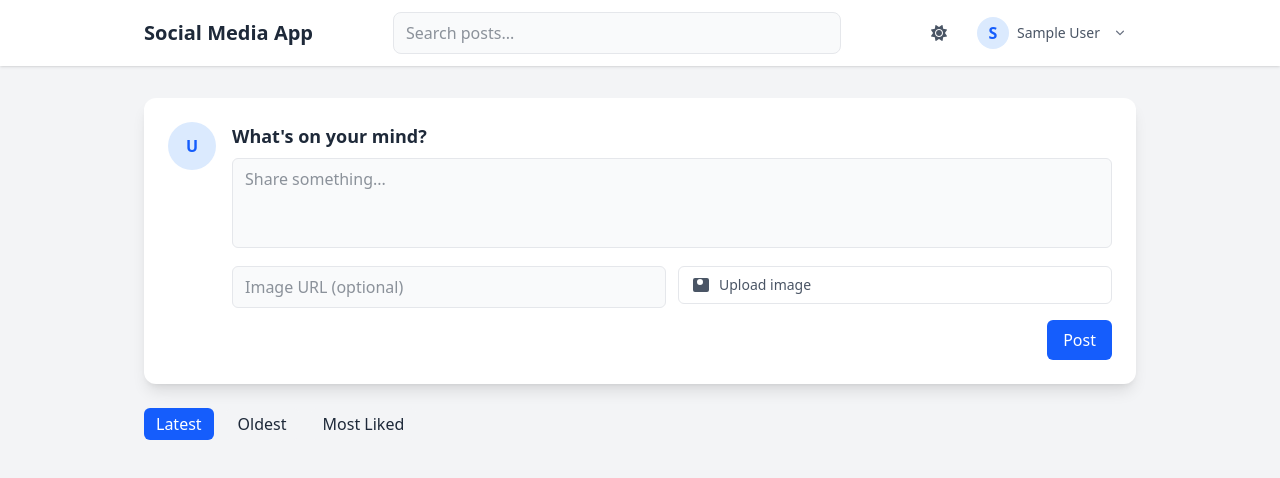
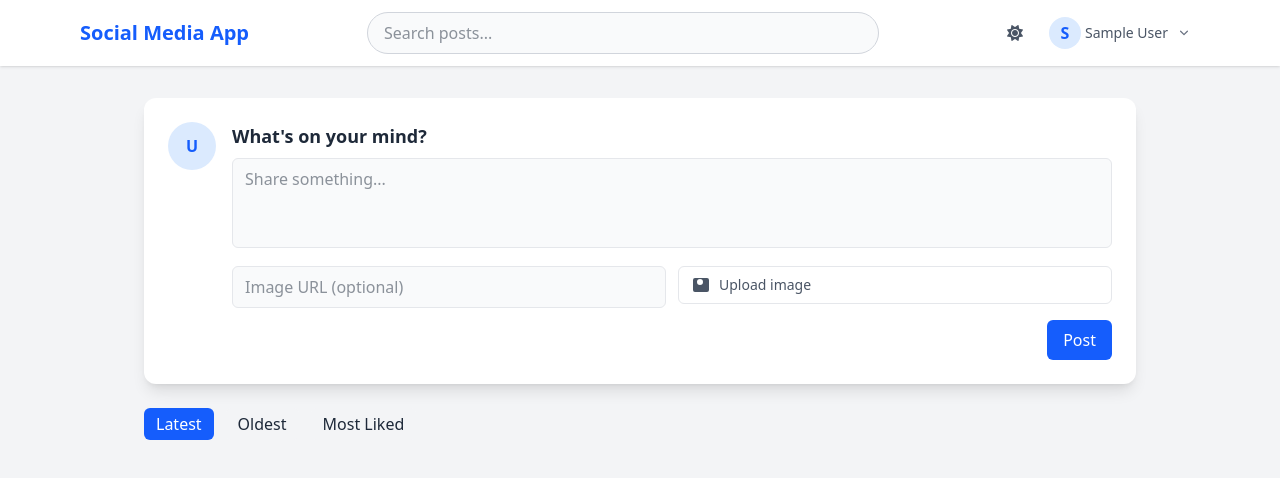
Before and after one commit to farhannawazofficial/smit-hackathon, a website: page feed.html in a window 1280 px wide. Drawn offline with Linux system fonts and the light colour scheme; sample sign-in values are in the browser's storage.

Commit message:
new added

```diff
--- a/feed.html
+++ b/feed.html
@@ -26,25 +26,24 @@
   </head>
   <body class="bg-gray-100 min-h-screen text-gray-800">
 
-    <header class="bg-white shadow sticky top-0 z-20">
-      <div class="max-w-5xl mx-auto px-4 py-3 flex items-center gap-4 flex-wrap">
+    <header class="bg-white shadow sticky top-0 z-20 dark:bg-gray-800">
+      <div class="max-w-6xl mx-auto px-4 py-3 flex items-center justify-between gap-4">
+
         <div class="flex items-center gap-3 flex-shrink-0">
-          <div class="text-xl font-bold">Social Media App</div>
+          <div class="text-xl font-bold text-blue-600 dark:text-blue-400">Social Media App</div>
         </div>
 
-        <div class="flex-1 order-2 w-full md:order-none md:w-auto">
-          <div class="max-w-md mx-auto hidden md:block">
-            <input id="search-input" type="text" placeholder="Search posts..." class="w-full px-3 py-2 border border-gray-200 rounded-lg focus:outline-none focus:ring-2 focus:ring-blue-200 bg-gray-50 dark:bg-gray-700 dark:text-white dark:border-gray-600" />
-          </div>
+        <div class="flex-1 hidden md:block max-w-lg">
+          <input id="search-input" type="text" placeholder="Search posts..." class="w-full px-4 py-2 border border-gray-300 rounded-full focus:outline-none focus:ring-2 focus:ring-blue-400 bg-gray-50 dark:bg-gray-700 dark:text-white dark:border-gray-600" />
         </div>
 
-        <div class="flex items-center gap-3 w-full md:w-auto justify-end order-1 md:order-none relative">
+        <div class="flex items-center gap-2 relative flex-shrink-0">
 
           <button id="mode-toggle-btn" class="p-2 rounded-full hover:bg-gray-100 dark:hover:bg-gray-700 focus:outline-none text-gray-600 dark:text-gray-300">
             <i class="fas fa-sun w-5 h-5"></i>
           </button>
 
-          <button id="profile-toggle-btn" class="flex items-center gap-2 rounded-full px-2 py-1 hover:bg-gray-50 dark:hover:bg-gray-700 focus:outline-none" aria-expanded="false">
+          <button id="profile-toggle-btn" class="flex items-center gap-1 rounded-full px-2 py-1 hover:bg-gray-50 dark:hover:bg-gray-700 focus:outline-none" aria-expanded="false">
             <div id="header-avatar" class="w-8 h-8 rounded-full bg-blue-100 flex items-center justify-center text-blue-600 font-semibold overflow-hidden"></div>
             <span class="hidden md:inline text-sm text-gray-600 dark:text-gray-300"> <span id="header-username" class="font-medium"></span></span>
             <svg xmlns="http://www.w3.org/2000/svg" class="h-4 w-4 text-gray-500 ml-1" viewBox="0 0 20 20" fill="currentColor"><path d="M5.23 7.21a.75.75 0 011.06.02L10 10.94l3.71-3.71a.75.75 0 111.06 1.06l-4.24 4.24a.75.75 0 01-1.06 0L5.21 8.29a.75.75 0 01.02-1.08z"/></svg>
```
Also changed, not shown: public/style.css, src/output.css.
